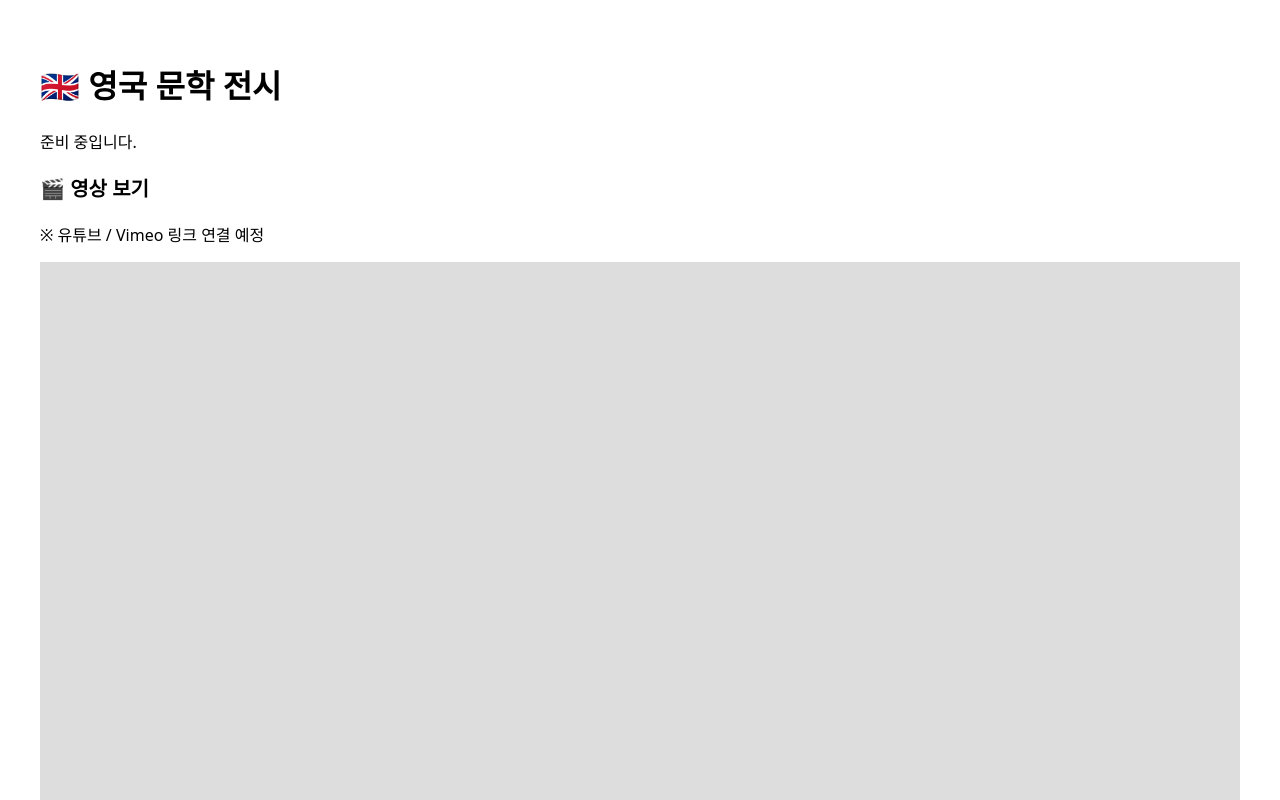
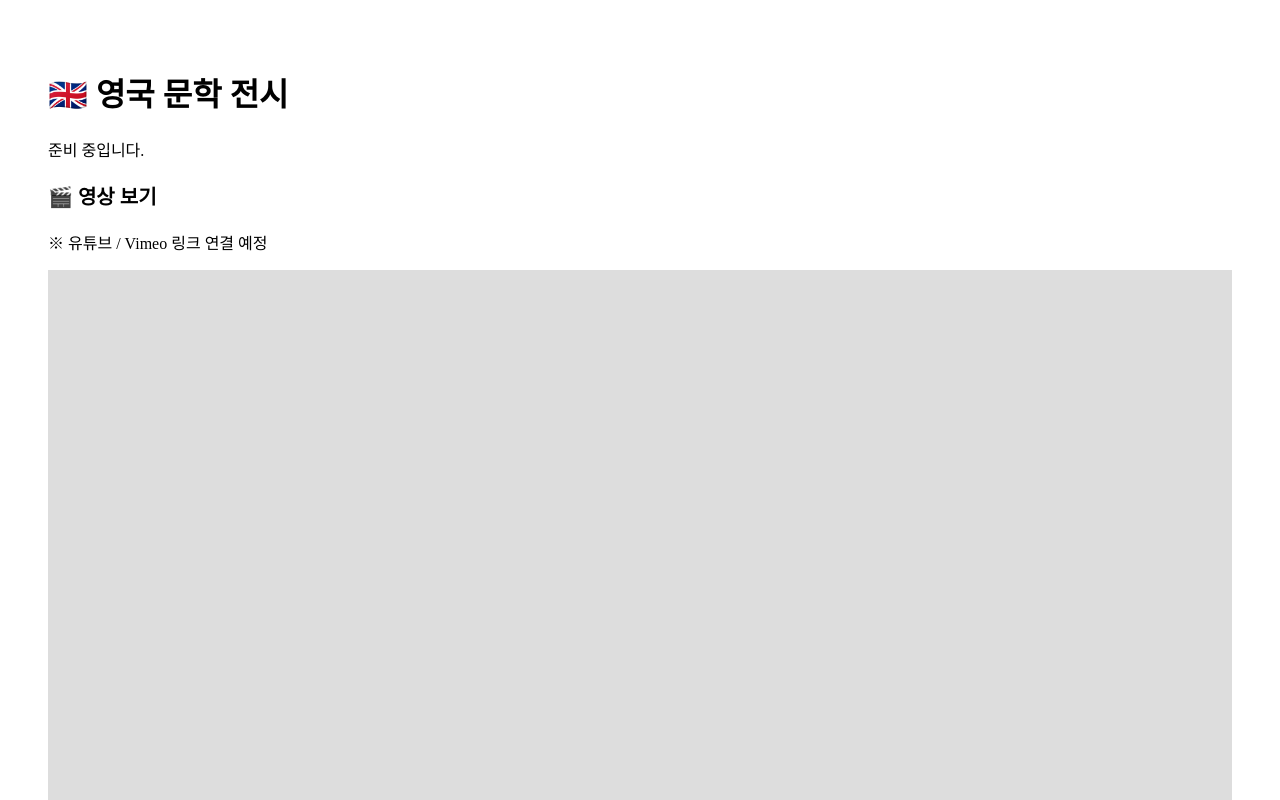
Before and after one commit to jjjutype-crypto/-masters-secrets, a Next.js app: page / in a window 1280 px wide. Shown: the top 800 px of the page. Built offline with nearby package versions, Linux system fonts and the light colour scheme.

Commit message:
Update layout.js

```diff
--- a/app/layout.js
+++ b/app/layout.js
@@ -1,12 +1,13 @@
+// app/layout.js
 export const metadata = {
-  title: "masters-secrets",
-  description: "Exhibition temp",
+  title: "영국 문학 전시",
+  description: "Writers Revealed – 500 Years of Literature and Art",
 };
 
 export default function RootLayout({ children }) {
   return (
     <html lang="ko">
-      <body style={{ margin: 0, fontFamily: "system-ui, -apple-system, Segoe UI, Roboto, sans-serif" }}>
+      <body>
         {children}
       </body>
     </html>
```
